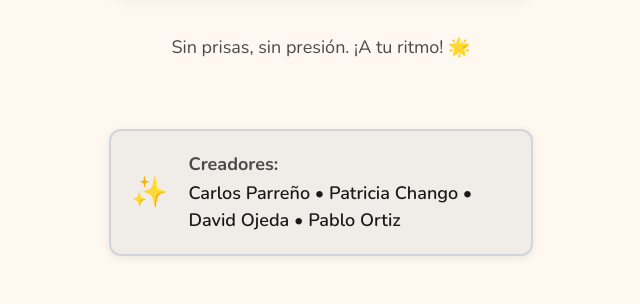
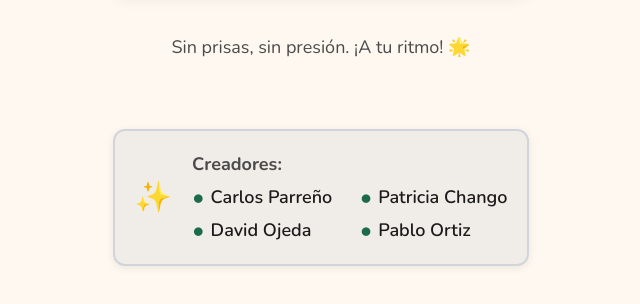
Before and after one commit to carlos-parreno/juego-accesible, a plain HTML site: page index.html in a window 1280 px wide. Shown: the part 612-916 px from the top of the page, without its empty margins (319-959 px from the left). Drawn offline with nearby package versions, Linux system fonts and the light colour scheme.

Commit message:
fix list alignment and credits layout

```diff
--- a/app.js
+++ b/app.js
@@ -367,8 +367,13 @@ const ModoHistoria = {
 
   showIntro() {
     const introText = "Hoy vamos a preparar una cena especial para la familia. Necesito que vayas al supermercado y compres lo siguiente:";
-    const listHTML = `<ul style="margin: var(--space-sm) 0; padding-left: var(--space-lg); text-align: left; list-style-type: disc;">` +
-      this.currentList.map(item => `<li style="margin-bottom: var(--space-xs);"><strong>${item.emoji} ${item.name}</strong></li>`).join('') +
+    const listHTML = `<ul style="margin: var(--space-md) 0; padding: 0; list-style: none; text-align: left;">` +
+      this.currentList.map(item => `
+        <li style="display: flex; align-items: center; gap: var(--space-sm); margin-bottom: var(--space-xs);">
+          <span style="color: var(--color-primary); font-size: 28px; line-height: 1; flex-shrink: 0;">•</span>
+          <span style="font-size: var(--font-size-lg); line-height: 1.4;"><strong>${item.emoji} ${item.name}</strong></span>
+        </li>
+      `).join('') +
       "</ul>";
     const outroText = "Tómate el tiempo que necesites para escuchar y leer la lista, y cuando estés seguro, pulsa 'Estoy listo'.";
 
--- a/index.html
+++ b/index.html
@@ -50,9 +50,22 @@
 
       <div class="credits-card">
         <span class="credits-icon" aria-hidden="true">✨</span>
-        <div>
+        <div style="flex: 1;">
           <div class="credits-label">Creadores:</div>
-          <div class="credits-names">Carlos Parreño • Patricia Chango • David Ojeda • Pablo Ortiz</div>
+          <div style="display: grid; grid-template-columns: 1fr 1fr; gap: var(--space-xs) var(--space-md); margin-top: var(--space-xs);">
+            <div style="display: flex; align-items: center; gap: var(--space-xs); font-size: var(--font-size-sm); font-weight: var(--font-weight-semi); color: var(--color-text);">
+              <span style="color: var(--color-primary); font-size: var(--font-size-lg); line-height: 1;">•</span> Carlos Parreño
+            </div>
+            <div style="display: flex; align-items: center; gap: var(--space-xs); font-size: var(--font-size-sm); font-weight: var(--font-weight-semi); color: var(--color-text);">
+              <span style="color: var(--color-primary); font-size: var(--font-size-lg); line-height: 1;">•</span> Patricia Chango
+            </div>
+            <div style="display: flex; align-items: center; gap: var(--space-xs); font-size: var(--font-size-sm); font-weight: var(--font-weight-semi); color: var(--color-text);">
+              <span style="color: var(--color-primary); font-size: var(--font-size-lg); line-height: 1;">•</span> David Ojeda
+            </div>
+            <div style="display: flex; align-items: center; gap: var(--space-xs); font-size: var(--font-size-sm); font-weight: var(--font-weight-semi); color: var(--color-text);">
+              <span style="color: var(--color-primary); font-size: var(--font-size-lg); line-height: 1;">•</span> Pablo Ortiz
+            </div>
+          </div>
         </div>
       </div>
     </section>
```
